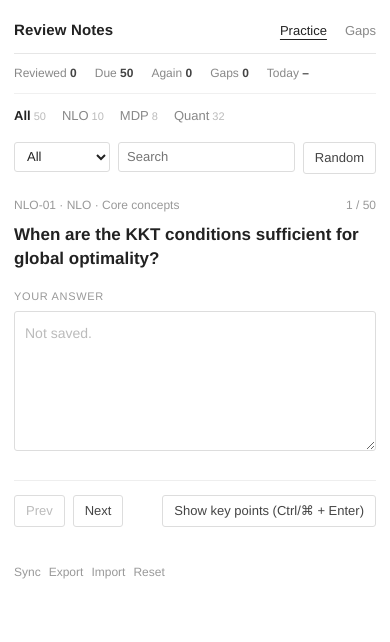
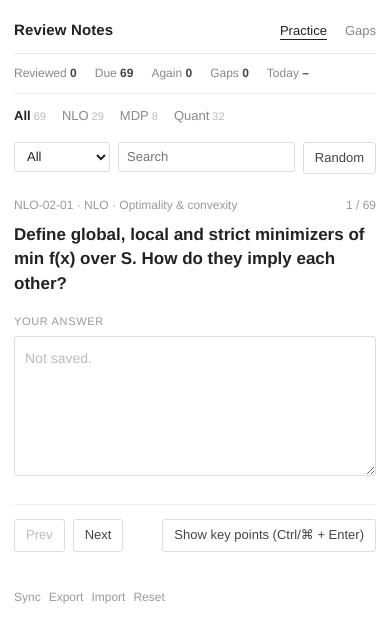
Before and after one commit to lusinlusin/review-notes, a plain HTML site: page index.html in a window 390 px wide. Drawn offline with Linux system fonts and the light colour scheme.

Commit message:
Add NLO chapter 2 (optimality & convexity) and slide references
Co-Authored-By: Claude Opus 5.5 <noreply@anthropic.com>
Claude-Session: https://claude.ai/code/session_01HLMLFwcmgg3JVUgh7ytbj1

```diff
--- a/index.html
+++ b/index.html
@@ -52,6 +52,7 @@
     .point[aria-pressed="true"] .tag { visibility:visible; }
     .pitfall { margin-top:12px; font-size:13px; color:#666; }
     .pitfall span:first-child { color:#999; }
+    .ref { margin-top:6px; font-size:12px; color:#aaa; }
     .foot { display:flex; justify-content:space-between; align-items:center; gap:10px; flex-wrap:wrap; margin-top:22px; padding-top:14px; border-top:1px solid #eee; }
     .group { display:flex; gap:8px; align-items:center; flex-wrap:wrap; }
     .hint { font-size:12px; color:#999; }
@@ -117,6 +118,7 @@
               <div class="label">Key points — mark what you missed (1–4)</div>
               <ol class="points" id="points"></ol>
               <div class="pitfall"><span>Pitfall — </span><span id="pitfall"></span></div>
+              <div class="ref" id="ref"></div>
             </div>
           </div>
           <div class="foot">
@@ -235,7 +237,7 @@ async function loadTopics() {
       if (!validCard(c)) { problems.push('bad card in ' + res.title); continue; }
       if (seen.has(c.id)) { problems.push('duplicate id ' + c.id); continue; }
       seen.add(c.id);
-      bank.push({ id: c.id, q: c.q, pts: c.pts, pit: typeof c.pit === 'string' ? c.pit : '', subj: res.subj, topic: res.title });
+      bank.push({ id: c.id, q: c.q, pts: c.pts, pit: typeof c.pit === 'string' ? c.pit : '', src: typeof c.src === 'string' ? c.src : '', subj: res.subj, topic: res.title });
     }
   }
   // keep manifest order
@@ -379,6 +381,7 @@ function render() {
   $('counter').textContent = `${index + 1} / ${list.length}`;
   $('question').textContent = q.q;
   $('pitfall').textContent = q.pit; $('pitfall').parentElement.classList.toggle('hidden', !q.pit);
+  $('ref').textContent = q.src ? 'Ref — ' + q.src : ''; $('ref').classList.toggle('hidden', !q.src);
   $('answerCol').classList.toggle('hidden', !shown);
   $('work').classList.toggle('split', shown);
   $('reveal').classList.toggle('hidden', shown);
--- /dev/null
+++ b/topics/nlo/ch02-optimality-convexity.json
@@ -0,0 +1,223 @@
+{
+  "title": "Optimality & convexity",
+  "cards": [
+    {
+      "id": "NLO-02-01",
+      "q": "Define global, local and strict minimizers of min f(x) over S. How do they imply each other?",
+      "pts": [
+        "Global min: f(x) ≥ f(x*) for all x ∈ S; strict if f(x) > f(x*) for all x ∈ S, x ≠ x*.",
+        "Local min: there is ε > 0 with f(x*) ≤ f(x) for all x ∈ B(x*, ε) ∩ S; strict local min uses < for x ≠ x*.",
+        "Chain: strict global ⇒ global ⇒ local, and strict global ⇒ strict local ⇒ local.",
+        "A strict global minimizer is automatically unique."
+      ],
+      "pit": "Global does not imply strict: for a constant function every point is a global min and none is strict.",
+      "src": "L2-1 s.7, 18–22"
+    },
+    {
+      "id": "NLO-02-02",
+      "q": "Gradient and Hessian of bᵀx, xᵀBx and ½xᵀAx (A symmetric)?",
+      "pts": [
+        "∇(bᵀx) = b and ∇(xᵀx) = 2x.",
+        "∇(xᵀBx) = (B + Bᵀ)x and ∇²(xᵀBx) = B + Bᵀ for a general square B.",
+        "For f = ½xᵀAx + bᵀx + c with A = Aᵀ: ∇f = Ax + b and H = A."
+      ],
+      "pit": "∇(xᵀBx) = 2Bx only when B is symmetric — the slide's derivative table drops this condition.",
+      "src": "L2-1 s.2; L2-2 s.17"
+    },
+    {
+      "id": "NLO-02-03",
+      "q": "State the first-order necessary condition (FONC) with its hypotheses.",
+      "pts": [
+        "f is differentiable at x*.",
+        "x* is a local minimizer of the unconstrained problem min over ℝⁿ (an interior point, so every direction is allowed).",
+        "Then ∇f(x*) = 0; such a point is called a stationary point."
+      ],
+      "pit": "The converse is false: f = x³ has f′(0) = 0, but 0 is neither a min nor a max.",
+      "src": "L2-1 s.23, 26"
+    },
+    {
+      "id": "NLO-02-04",
+      "q": "What are the three essential moves in a rigorous proof of FONC?",
+      "pts": [
+        "Fix any direction d; for small t > 0, x* + td is in the ball, so f(x* + td) − f(x*) ≥ 0.",
+        "Divide by t > 0 (inequality keeps direction) and let t ↓ 0 using the o(t) Taylor remainder: ∇f(x*)ᵀd ≥ 0 for every d.",
+        "Choose d = −∇f(x*): −‖∇f(x*)‖² ≥ 0, hence ∇f(x*) = 0."
+      ],
+      "pit": "The slide ends with “∇f(x*)ᵀd = 0 and d ≠ 0, so ∇f(x*) = 0” — false for a single d (g = (1,0), d = (0,1)). The argument must hold for all d.",
+      "src": "L2-1 s.37–41"
+    },
+    {
+      "id": "NLO-02-05",
+      "q": "What can FONC do, and what can it not do?",
+      "pts": [
+        "Can: rule out every non-stationary point and reduce the search to solving ∇f(x) = 0 (n equations, n unknowns).",
+        "Cannot tell a min from a max: f and −f have the same stationary points.",
+        "Cannot rule out saddle points.",
+        "May be vacuous: f = x₁ − 2x₂ has no stationary point at all (unbounded below)."
+      ],
+      "pit": "Existence is a separate question: eˣ is strictly convex with infimum 0 but has no minimizer and no stationary point.",
+      "src": "L2-1 s.26–36, 42"
+    },
+    {
+      "id": "NLO-02-06",
+      "q": "Why does FONC fail for min x over [0, 1] at x* = 0, and for f = |x| at 0?",
+      "pts": [
+        "On [0, 1], x* = 0 is a boundary point: only feasible directions d ≥ 0 are allowed, so the proof only gives ∇f(x*)ᵀd ≥ 0 for feasible d (f′(0) = 1 ≠ 0).",
+        "That “no feasible descent direction” condition is the seed of the KKT conditions.",
+        "f = |x| has a strict global min at 0 but is not differentiable there, so the hypothesis of FONC fails (one-sided derivatives ±1)."
+      ],
+      "pit": "Non-smooth losses such as the hinge loss have the same issue at the kink — the reason subgradients exist.",
+      "src": "Notes §2, CX 2.1–2.2"
+    },
+    {
+      "id": "NLO-02-07",
+      "q": "Define a convex set and give standard examples.",
+      "pts": [
+        "C is convex if x, y ∈ C and λ ∈ [0, 1] imply λx + (1 − λ)y ∈ C (the whole segment stays in C).",
+        "Examples: ℝⁿ, ∅, half-spaces {aᵀx ≥ β}, balls, affine sets {Ax = b}, the PSD cone.",
+        "Affine sets contain the whole line through two points, not just the segment (any λ ∈ ℝ works)."
+      ],
+      "pit": "A union of convex sets is not convex in general: [0, 1] ∪ [2, 3] misses the midpoint 1.5.",
+      "src": "L2-2 s.7–10"
+    },
+    {
+      "id": "NLO-02-08",
+      "q": "Which operations preserve convexity of sets? Why is an LP feasible set convex?",
+      "pts": [
+        "Any intersection (arbitrary index set) of convex sets is convex.",
+        "Scaling βC and the Minkowski sum C₁ + C₂ are convex.",
+        "A polyhedron {Ax ≤ b} is an intersection of half-spaces, so it is convex — this covers LP feasible sets.",
+        "Sublevel sets {g(x) ≤ 0} of convex g are convex, so {gᵢ(x) ≤ 0 ∀i, Ax = b} is convex when every gᵢ is convex."
+      ],
+      "pit": "Unions do not preserve convexity.",
+      "src": "L2-2 s.12–13"
+    },
+    {
+      "id": "NLO-02-09",
+      "q": "Define a convex function. Why must the domain be convex first?",
+      "pts": [
+        "f(λx + (1 − λ)y) ≤ λf(x) + (1 − λ)f(y) for all x, y ∈ S, λ ∈ [0, 1] — the chord lies above the graph.",
+        "Strictly convex: strict inequality whenever x ≠ y and λ ∈ (0, 1). f is concave if −f is convex.",
+        "The definition evaluates f at λx + (1 − λ)y, so it only makes sense when S is convex."
+      ],
+      "pit": "“Is 1/x convex?” is ill-posed on ℝ∖{0}; on (0, ∞) it is convex.",
+      "src": "L2-2 s.14–15"
+    },
+    {
+      "id": "NLO-02-10",
+      "q": "When is f(x) = ½xᵀAx + bᵀx + c (A symmetric) convex or strictly convex? Why?",
+      "pts": [
+        "Identity: λf(x) + (1 − λ)f(y) − f(λx + (1 − λ)y) = ½λ(1 − λ)(x − y)ᵀA(x − y).",
+        "So f is convex ⇔ A ⪰ 0, and strictly convex ⇔ A ≻ 0 — no Hessian argument needed.",
+        "Portfolio variance xᵀQx is convex because a covariance matrix is PSD (xᵀQx = Var(xᵀr) ≥ 0); strictly convex iff no riskless combination exists."
+      ],
+      "pit": "Necessity: if vᵀAv < 0 for some v, choose x − y = v and the identity turns negative.",
+      "src": "L2-2 s.17–18"
+    },
+    {
+      "id": "NLO-02-11",
+      "q": "Which operations preserve convexity of functions?",
+      "pts": [
+        "Sum f₁ + f₂ is convex; strictly convex if at least one term is.",
+        "αf with α > 0 keeps (strict) convexity.",
+        "Composition g∘f is convex if f is convex and g: ℝ → ℝ is convex and nondecreasing on the range of f.",
+        "Also (not on the slides): affine pre-composition g(Ax + b) and pointwise max of convex functions — needed for hinge and logistic losses."
+      ],
+      "pit": "Drop “nondecreasing” and it fails: g(y) = e^{−y}, f = x² gives e^{−x²}, whose second derivative at 0 is −2.",
+      "src": "L2-2 s.20–23"
+    },
+    {
+      "id": "NLO-02-12",
+      "q": "State the Hessian test for convexity with all its hypotheses.",
+      "pts": [
+        "C is non-empty, open and convex, and f ∈ C²(C).",
+        "f is convex on C ⇔ H(x) ⪰ 0 for all x ∈ C.",
+        "H(x) ≻ 0 for all x ∈ C ⇒ f strictly convex — but not conversely: x⁴ is strictly convex with f″(0) = 0."
+      ],
+      "pit": "The slide says “strictly convex iff PD”, which is wrong in the ⇒ direction. “Open” matters too: x₁² − x₂² restricted to the line x₂ = 0 is convex although H is indefinite.",
+      "src": "L2-2 s.24–28"
+    },
+    {
+      "id": "NLO-02-13",
+      "q": "How do you check positive definite vs positive semidefinite?",
+      "pts": [
+        "PD: all leading principal minors > 0, or all eigenvalues > 0.",
+        "PSD: all principal minors ≥ 0 — not only the leading ones — or all eigenvalues ≥ 0.",
+        "2×2 [[a, b], [b, c]] is PSD ⇔ a ≥ 0, c ≥ 0, ac − b² ≥ 0."
+      ],
+      "pit": "Leading minors ≥ 0 does not give PSD: diag(0, −1) has leading minors 0 and 0 but is not PSD.",
+      "src": "L1 s.61–62"
+    },
+    {
+      "id": "NLO-02-14",
+      "q": "State the “local = global” theorem for convex problems and the key step of its proof.",
+      "pts": [
+        "Convex problem: S is a convex set and f is convex on S. Then every local minimizer is a global minimizer.",
+        "If f is strictly convex, the minimizer is the unique, strict global minimizer.",
+        "Proof: for y outside the ball, take z = λ′x* + (1 − λ′)y with 1 − λ′ = ε/‖y − x*‖, so z lies on the ball and in S.",
+        "Then f(x*) ≤ f(z) ≤ λ′f(x*) + (1 − λ′)f(y); divide by 1 − λ′ > 0 to get f(x*) ≤ f(y)."
+      ],
+      "pit": "Both convexities are needed: (x − 2)² on S = [−1, 0] ∪ [1, 3] has a local min at 0 that is not global.",
+      "src": "L2-2 s.29–36"
+    },
+    {
+      "id": "NLO-02-15",
+      "q": "State the gradient inequality and what it implies for stationary points.",
+      "pts": [
+        "f differentiable on open convex C: f convex ⇔ f(y) ≥ f(x) + ∇f(x)ᵀ(y − x) for all x, y ∈ C.",
+        "The tangent plane is a global under-estimator; strict convexity ⇔ strict inequality for y ≠ x.",
+        "Corollary: if f is convex and ∇f(x*) = 0, then x* is a global minimizer (strict if f is strictly convex).",
+        "So for differentiable convex f on ℝⁿ, FONC is necessary and sufficient."
+      ],
+      "pit": "On a constrained convex S the right condition is ∇f(x*)ᵀ(y − x*) ≥ 0 for all y ∈ S, not ∇f(x*) = 0.",
+      "src": "L2-2 s.37–39"
+    },
+    {
+      "id": "NLO-02-16",
+      "q": "Least squares min ½‖Xw − y‖²: convexity, solution and when it is unique.",
+      "pts": [
+        "∇f = Xᵀ(Xw − y) and H = XᵀX ⪰ 0, so f is always convex.",
+        "If X has full column rank, XᵀX ≻ 0 and the unique minimizer is w* = (XᵀX)⁻¹Xᵀy (normal equations).",
+        "Optimality means the residual is orthogonal to the columns of X: Xᵀr = 0.",
+        "Rank-deficient X: still convex (local = global) but infinitely many minimizers; ridge (XᵀX + γI) restores uniqueness."
+      ],
+      "pit": "The slides say “full row rank” — backwards. A tall regression matrix can never have full row rank; what is needed is full column rank.",
+      "src": "L2-2 s.19, 40"
+    },
+    {
+      "id": "NLO-02-17",
+      "q": "State SONC and SOSC. What is the gap between them?",
+      "pts": [
+        "SONC: if x̄ is a local min and f is twice differentiable, then ∇f(x̄) = 0 and H(x̄) ⪰ 0.",
+        "SOSC: if ∇f(x*) = 0 and H(x*) ≻ 0, then x* is a strict local min.",
+        "SOSC is local only — one PD Hessian says nothing global (x³ − x² − 4x − 6 has a strict local min but is unbounded below).",
+        "Gap: when H(x*) is PSD and singular, neither decides — x⁴ is a min, x³ is neither."
+      ],
+      "pit": "x₁² + x₂⁴ and x₁² − x₂⁴ both have H(0) = diag(2, 0), yet one is a strict min and the other a saddle: look along the null direction.",
+      "src": "L2-2 s.41–47"
+    },
+    {
+      "id": "NLO-02-18",
+      "q": "What is a saddle point, and how do you detect one?",
+      "pts": [
+        "A stationary point that is neither a local min nor a local max: every neighbourhood has points with larger and with smaller f.",
+        "Test: ∇f(x*) = 0 and H(x*) indefinite ⇒ saddle point.",
+        "A symmetric matrix is indefinite ⇔ it has a positive and a negative eigenvalue."
+      ],
+      "pit": "A PSD but singular Hessian can still be a saddle (x₁² − x₂⁴ at 0); indefiniteness is sufficient, not necessary.",
+      "src": "L2-2 s.48–50"
+    },
+    {
+      "id": "NLO-02-19",
+      "q": "Classify the stationary points of f(x) = x³ − x² − 4x − 6.",
+      "pts": [
+        "f′ = 3x² − 2x − 4 = 0 gives x = (1 ± √13)/3 ≈ 1.535 and −0.869.",
+        "f″ = 6x − 2: at x₊ = (1 + √13)/3, f″ = 2√13 > 0 ⇒ strict local min.",
+        "At x₋ = (1 − √13)/3, f″ = −2√13 < 0 ⇒ strict local max.",
+        "No global min: f → −∞ as x → −∞."
+      ],
+      "pit": "The slide prints ∇f = 3x² − 2x − 2, which does not match the stationary points it quotes; the correct derivative is 3x² − 2x − 4.",
+      "src": "L2-1 s.16, 31–33; L2-2 s.42"
+    }
+  ]
+}
```
Also changed, not shown: topics/manifest.json.
